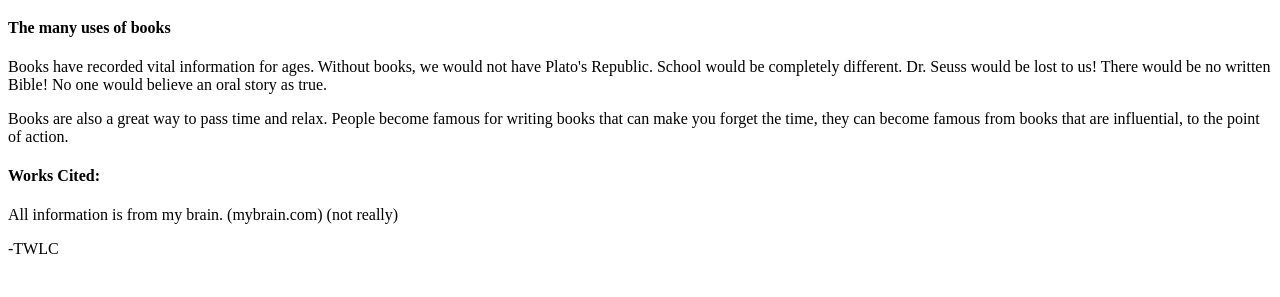
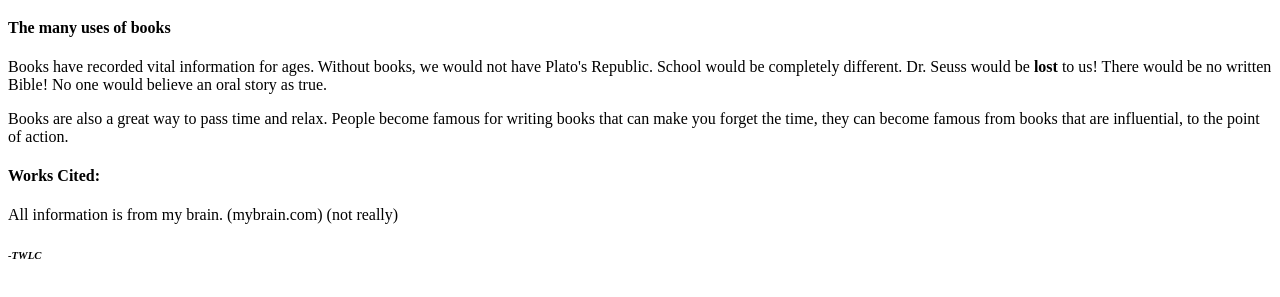
Before and after one commit to TWLC/lesson03, a plain HTML site: page index.html in a window 1280 px wide. Shown: the part 197-494 px from the top of the page. Drawn offline with Linux system fonts and the light colour scheme.

Commit message:
lesson03 update commit

```diff
--- a/index.html
+++ b/index.html
@@ -29,7 +29,7 @@
             </h4>
             <p>
                 Books have recorded vital information for ages. Without books, we would not have Plato's Republic.
-                School would be completely different. Dr. Seuss would be lost to us! There would be no written Bible!
+                School would be completely different. Dr. Seuss would be <strong>lost</strong> to us! There would be no written Bible!
                 No one would believe an oral story as true.
             </p>
             <p>
@@ -47,7 +47,9 @@
         </article>
     </main>
     <footer>
-        -TWLC
+        <h6>
+        <em>-TWLC</em>
+        </h6>
     </footer>
 </body>
 
```
